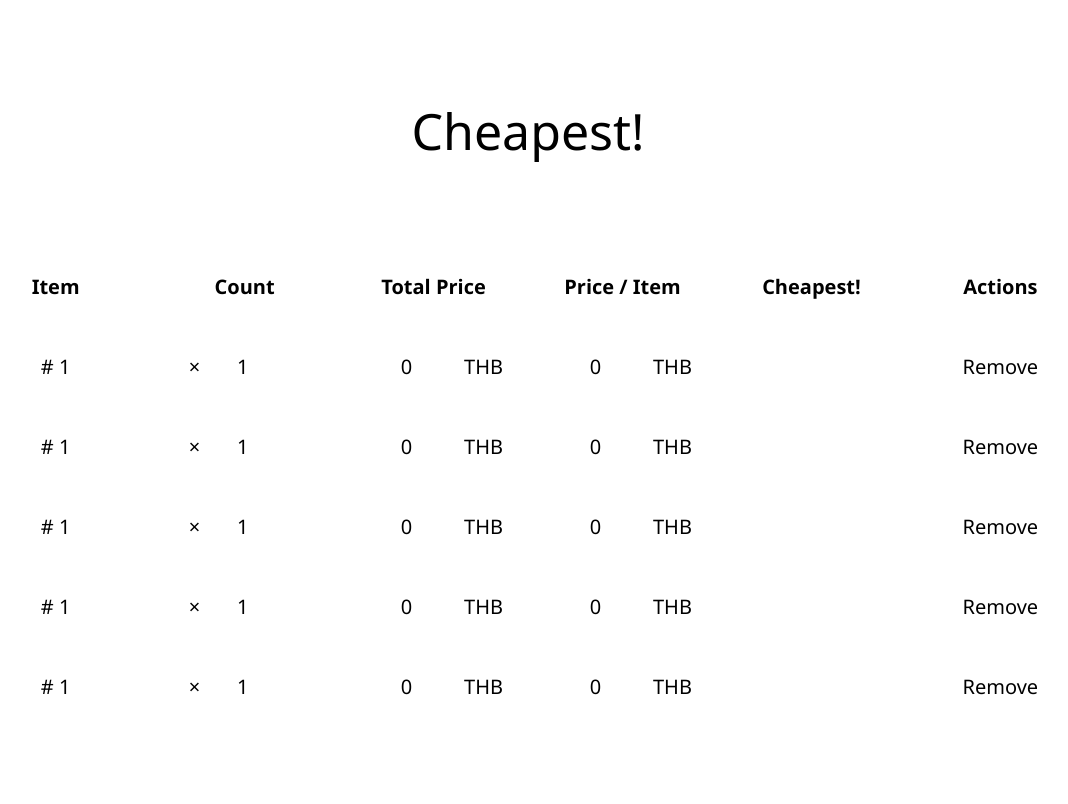
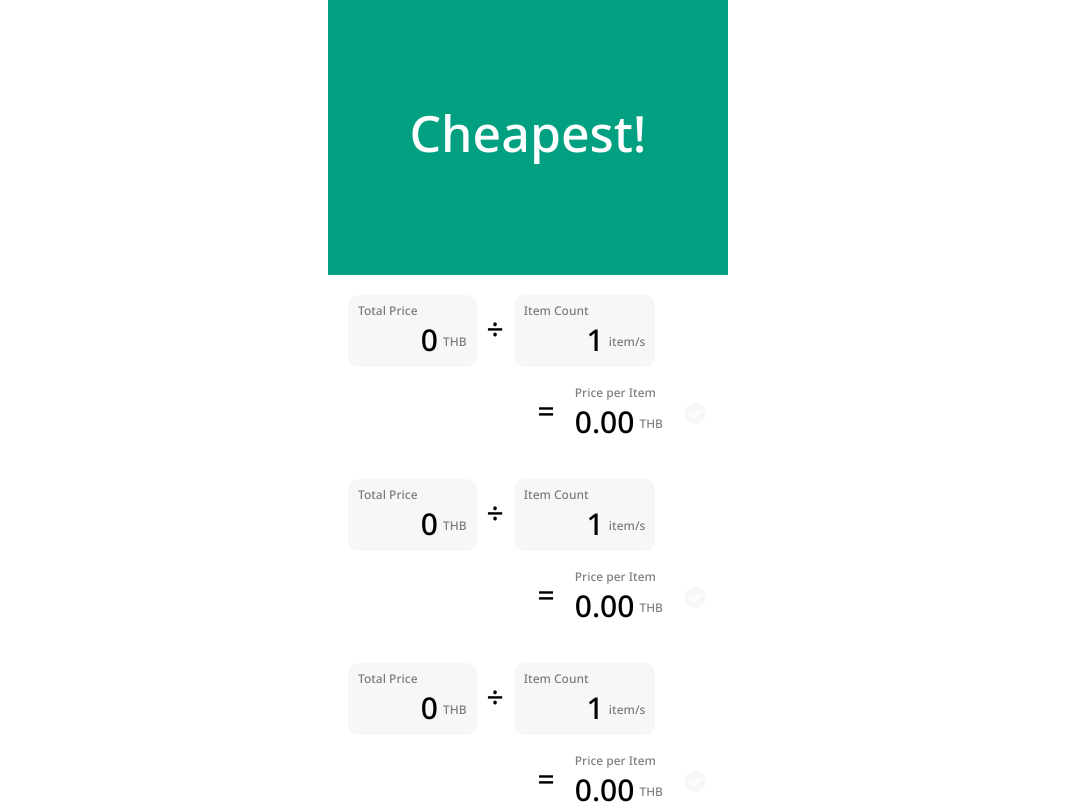
Before and after one commit to tanachai-b/cheaper, a React (Vite) app: page / in a window 1280 px wide. Shown: the top 804 px of the page, without its empty margins (112-1180 px from the left). Built offline with nearby package versions, Linux system fonts and the light colour scheme.

Commit message:
new feature: re-work UI

```diff
--- a/src/App.tsx
+++ b/src/App.tsx
@@ -1,5 +1,6 @@
 import cx from "classnames";
 import { ReactNode, useState } from "react";
+import { Item } from "./components";
 
 export default function App() {
   const [itemPrices, setItemPrices] = useState([0, 0, 0, 0, 0]);
@@ -22,29 +23,30 @@ export default function App() {
 
   return (
     <Container>
-      <div className={cx("text-[50px]")}>Cheapest!</div>
+      <div
+        className={cx(
+          "py-[100px]",
+          "bg-[#00A080]",
+
+          "grid",
+          "place-items-center",
+
+          "text-[50px]",
+          "text-[#ffffff]",
+        )}
+      >
+        Cheapest!
+      </div>
 
       <div
         className={cx(
-          "grid",
-          "grid-cols-6",
-          "gap-[50px]",
+          "flex",
+          "flex-col",
 
-          "place-items-center",
+          "p-[20px]",
+          "gap-[30px]",
         )}
       >
-        <Header>Item</Header>
-
-        <Header>Count</Header>
-
-        <Header>Total Price</Header>
-
-        <Header>Price / Item</Header>
-
-        <Header>Cheapest!</Header>
-
-        <Header>Actions</Header>
-
         <Item isCheapest={cheapestIndex === 0} onChange={(price) => updatePrice(0, price)} />
 
         <Item isCheapest={cheapestIndex === 1} onChange={(price) => updatePrice(1, price)} />
@@ -65,102 +67,24 @@ function Container({ children }: { children: ReactNode }) {
       className={cx(
         "size-full",
 
-        "flex",
-        "flex-col",
-
-        "items-center",
-        "justify-center",
-
-        "p-[20px]",
-        "gap-[100px]",
-
-        "text-[20px]",
+        "grid",
+        "place-items-center",
       )}
     >
-      {children}
+      <div
+        className={cx(
+          "w-full",
+          "max-w-[400px]",
+
+          "flex",
+          "flex-col",
+
+          "text-[15px]",
+          "font-medium",
+        )}
+      >
+        {children}
+      </div>
     </div>
   );
 }
-
-function Header({ children }: { children: ReactNode }) {
-  return <div className={cx("font-bold")}>{children}</div>;
-}
-
-function Item({
-  isCheapest,
-  onChange,
-}: {
-  isCheapest: boolean;
-  onChange: (itemPrice: number) => void;
-}) {
-  const [itemCount, setItemCount] = useState(1);
-  const [totalPrice, setTotalPrice] = useState(0);
-  const [itemPrice, setItemPrice] = useState(0);
-
-  return (
-    <>
-      <div># 1</div>
-
-      <div className={cx("flex", "flex-row")}>
-        <div>×</div>
-
-        <input
-          className={cx("w-[100px]", "text-center")}
-          type="number"
-          value={itemCount}
-          onChange={(e) => {
-            const itemCount = e.target.valueAsNumber;
-            const itemPrice = totalPrice / itemCount;
-
-            setItemCount(itemCount);
-            setItemPrice(itemPrice);
-
-            onChange(itemPrice);
-          }}
-        />
-      </div>
-
-      <div className={cx("flex", "flex-row")}>
-        <input
-          className={cx("w-[100px]", "text-center")}
-          type="number"
-          value={totalPrice}
-          onChange={(e) => {
-            const totalPrice = e.target.valueAsNumber;
-            const itemPrice = totalPrice / itemCount;
-
-            setTotalPrice(totalPrice);
-            setItemPrice(itemPrice);
-
-            onChange(itemPrice);
-          }}
-        />
-
-        <div>THB</div>
-      </div>
-
-      <div className={cx("flex", "flex-row")}>
-        <input
-          className={cx("w-[100px]", "text-center")}
-          type="number"
-          value={itemPrice}
-          onChange={(e) => {
-            const itemPrice = e.target.valueAsNumber;
-            const totalPrice = itemPrice * itemCount;
-
-            setItemPrice(itemPrice);
-            setTotalPrice(totalPrice);
-
-            onChange(itemPrice);
-          }}
-        />
-
-        <div>THB</div>
-      </div>
-
-      <div>{isCheapest && "X"}</div>
-
-      <button>Remove</button>
-    </>
-  );
-}
--- /dev/null
+++ b/src/common-components/Icon.tsx
@@ -0,0 +1,17 @@
+import cx from "classnames";
+
+export function Icon({ icon }: { icon: string }) {
+  return (
+    <span
+      className={cx("material-symbols-rounded")}
+      style={{
+        width: "1ch",
+        fontSize: "inherit",
+        fontWeight: "inherit",
+        fontVariationSettings: "'FILL' 1, 'GRAD' 0, 'opsz' 24",
+      }}
+    >
+      {icon}
+    </span>
+  );
+}
--- /dev/null
+++ b/src/common-components/index.ts
@@ -0,0 +1 @@
+export * from "./Icon";
--- /dev/null
+++ b/src/components.tsx
@@ -0,0 +1,173 @@
+import cx from "classnames";
+import { ChangeEventHandler, ReactNode, useRef, useState } from "react";
+import { Icon } from "./common-components";
+
+export function Header({ children }: { children?: ReactNode }) {
+  return <div className={cx("font-bold", "text-[12px]", "pb-[10px]")}>{children}</div>;
+}
+
+export function Item({
+  isCheapest,
+  onChange,
+}: {
+  isCheapest: boolean;
+  onChange: (itemPrice: number) => void;
+}) {
+  const [itemCount, setItemCount] = useState(1);
+  const [totalPrice, setTotalPrice] = useState(0);
+  const [itemPrice, setItemPrice] = useState(0);
+
+  return (
+    <div className={cx("flex", "flex-col", "gap-[10px]")}>
+      <div className={cx("flex", "flex-row", "items-center", "gap-[10px]")}>
+        <Field
+          label="Total Price"
+          value={totalPrice}
+          unit="THB"
+          onChange={(e) => {
+            const totalPrice = e.target.valueAsNumber;
+            const itemPrice = totalPrice / itemCount;
+
+            setTotalPrice(totalPrice);
+            setItemPrice(itemPrice);
+
+            onChange(itemPrice);
+          }}
+        />
+
+        <div className={cx("text-[30px]")}>÷</div>
+
+        <Field
+          label="Item Count"
+          value={itemCount}
+          unit="item/s"
+          onChange={(e) => {
+            const itemCount = e.target.valueAsNumber;
+            const itemPrice = totalPrice / itemCount;
+
+            setItemCount(itemCount);
+            setItemPrice(itemPrice);
+
+            onChange(itemPrice);
+          }}
+        />
+      </div>
+
+      <div className={cx("flex", "flex-row", "items-center", "gap-[10px]", "justify-end")}>
+        <div className={cx("text-[30px]")}>=</div>
+
+        <Result label="Price per Item" value={itemPrice.toFixed(2)} unit="THB" />
+
+        <div>
+          <div
+            className={cx(
+              "grid",
+              "text-[25px]",
+              isCheapest ? "text-[#00A080]" : "text-[#00000008]",
+            )}
+          >
+            <Icon icon="check_circle" />
+          </div>
+        </div>
+      </div>
+    </div>
+  );
+}
+
+function Field({
+  label,
+  value,
+  unit,
+  onChange,
+}: {
+  label: ReactNode;
+  value?: string | number;
+  unit: ReactNode;
+  onChange: ChangeEventHandler<HTMLInputElement>;
+}) {
+  const ref = useRef<HTMLInputElement>(null);
+
+  const [isFocus, setIsFocus] = useState(false);
+
+  return (
+    <div
+      className={cx(
+        "flex",
+        "flex-col",
+
+        "bg-[#00000008]",
+        "rounded-[10px]",
+
+        "p-[10px]",
+        "gap-[10px]",
+
+        "leading-none",
+
+        isFocus && ["outline", "outline-[1px]", "outline-[#00000040]"],
+      )}
+      onClick={() => !isFocus && ref.current?.select()}
+      onFocus={() => setTimeout(() => setIsFocus(true), 0)}
+      onBlur={() => setIsFocus(false)}
+    >
+      <div className={cx("text-[12px]", "text-[#00000080]")}>{label}</div>
+
+      <div className={cx("flex", "flex-row", "items-center", "gap-[5px]")}>
+        <input
+          ref={ref}
+          className={cx(
+            "w-[80px]",
+            "h-[30px]",
+
+            "bg-transparent",
+            "hide-spinner",
+            "outline-none",
+
+            "text-[30px]",
+            "text-right",
+          )}
+          type="number"
+          value={value}
+          onChange={onChange}
+        />
+
+        <div className={cx("text-[12px]", "text-[#00000080]")}>{unit}</div>
+      </div>
+    </div>
+  );
+}
+
+function Result({
+  label,
+  value,
+  unit,
+}: {
+  label: ReactNode;
+  value?: string | number;
+  unit: ReactNode;
+}) {
+  const ref = useRef<HTMLInputElement>(null);
+
+  return (
+    <div
+      className={cx(
+        "flex",
+        "flex-col",
+
+        "p-[10px]",
+        "gap-[10px]",
+
+        "leading-none",
+      )}
+    >
+      <div className={cx("text-[12px]", "text-[#00000080]")}>{label}</div>
+
+      <div className={cx("flex", "flex-row", "items-center", "gap-[5px]")}>
+        <div ref={ref} className={cx("text-[30px]", "text-right")}>
+          {value}
+        </div>
+
+        <div className={cx("text-[12px]", "text-[#00000080]")}>{unit}</div>
+      </div>
+    </div>
+  );
+}
--- a/src/index.css
+++ b/src/index.css
@@ -76,3 +76,15 @@ body {
     }
   }
 }
+
+input[type="number"].hide-spinner {
+  /* Firefox */
+  -moz-appearance: textfield;
+
+  /* Chrome, Safari, Edge, Opera */
+  &::-webkit-outer-spin-button,
+  &::-webkit-inner-spin-button {
+    -webkit-appearance: none;
+    margin: 0;
+  }
+}
```
